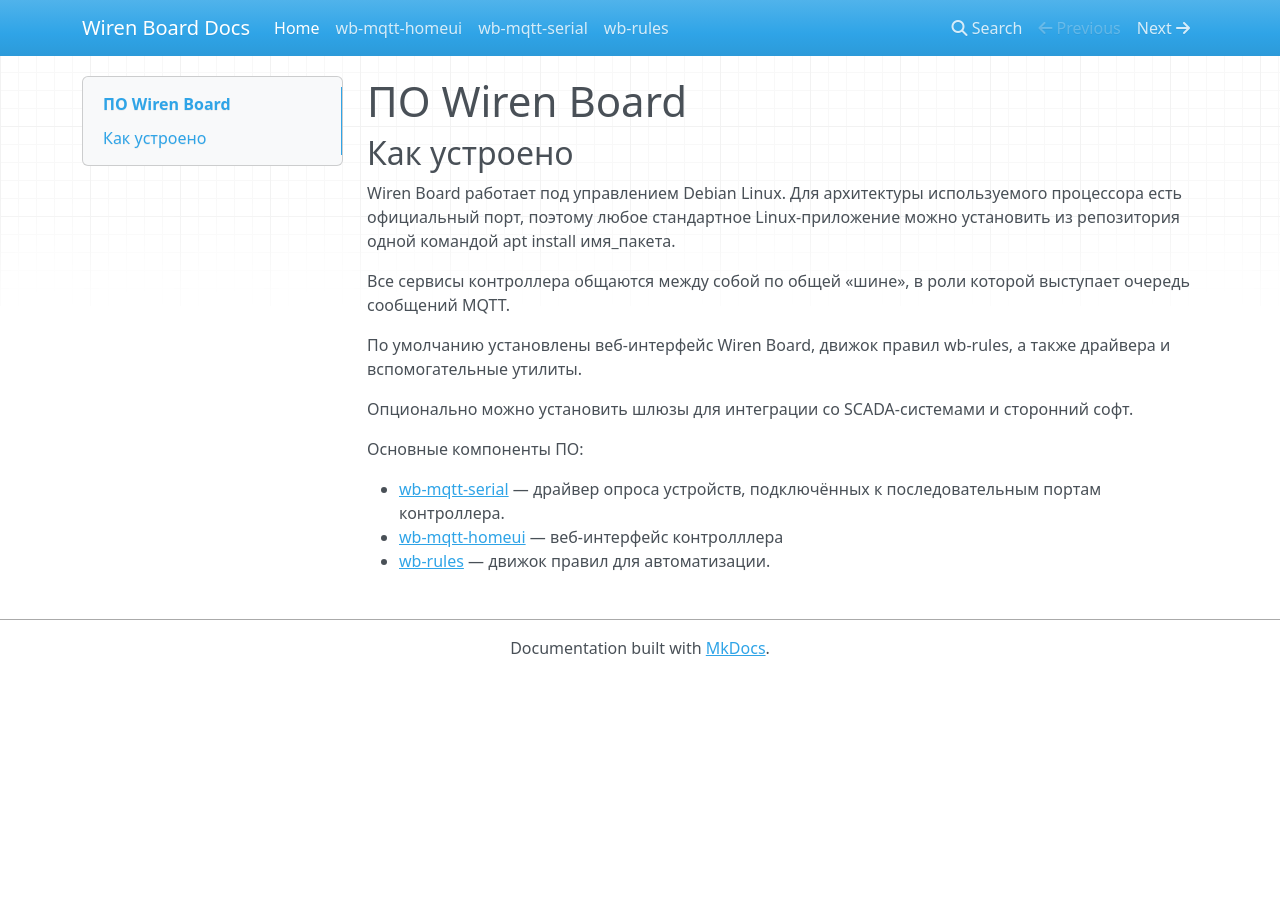
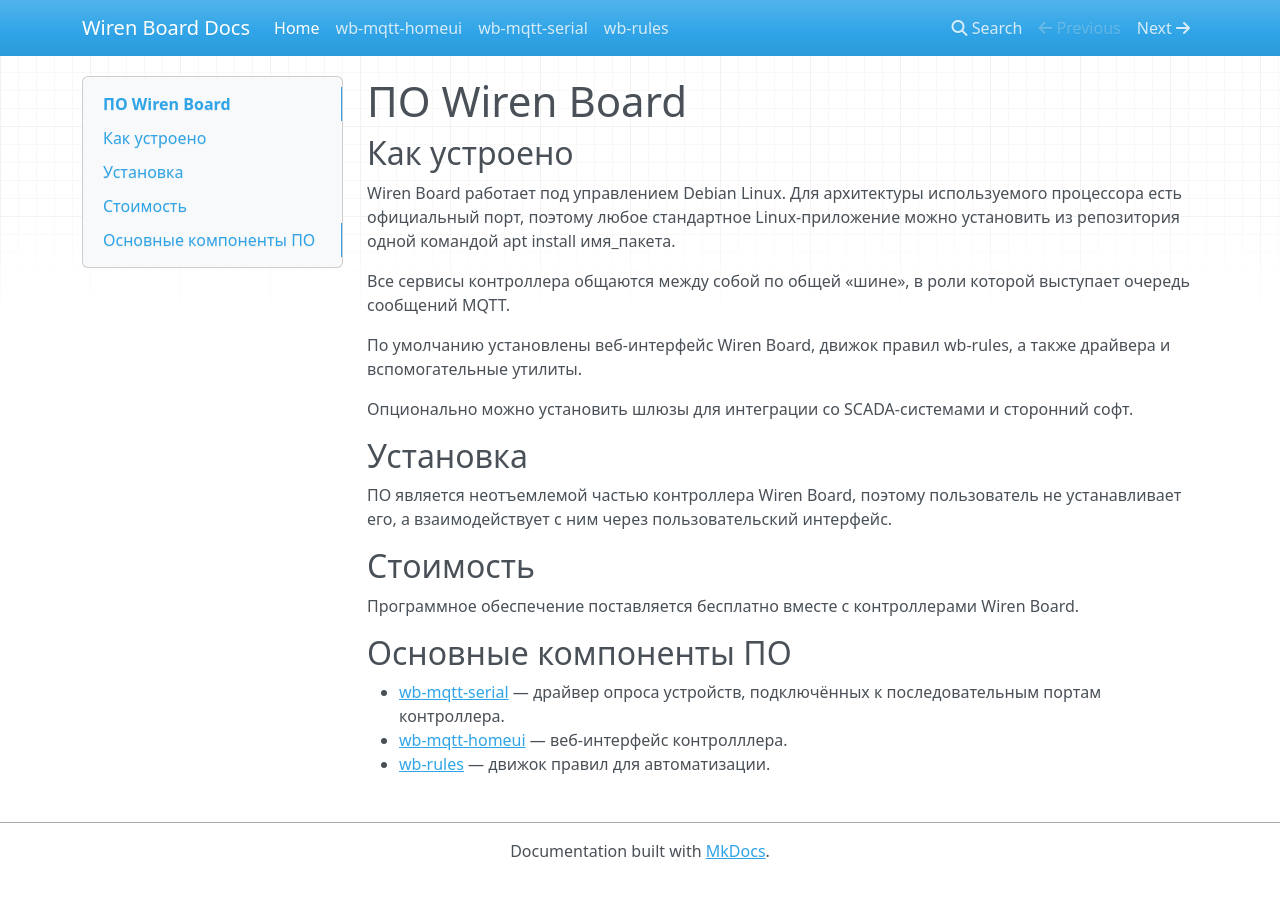
Before and after one commit to aadegtyarev/mkdocs-test, an MkDocs documentation site: the page built from docs/index.md, in a window 1280 px wide. Built offline with MkDocs 1.6.1, drawn with Linux system fonts in a browser that asks for light colours; nearby versions of some CDN libraries.

Commit message:
change index.md

```diff
--- a/docs/index.md
+++ b/docs/index.md
@@ -9,8 +9,16 @@
 
 Опционально можно установить шлюзы для интеграции со SCADA-системами и сторонний софт.
 
-Основные компоненты ПО:
+## Установка
+
+ПО является неотъемлемой частью контроллера Wiren Board, поэтому пользователь не устанавливает его, а взаимодействует с ним через пользовательский интерфейс.
+
+## Стоимость
+
+Программное обеспечение поставляется бесплатно вместе с контроллерами Wiren Board.
+
+## Основные компоненты ПО
 
 - [wb-mqtt-serial](wb-mqtt-serial/index.md) — драйвер опроса устройств, подключённых к последовательным портам контроллера.
-- [wb-mqtt-homeui](wb-mqtt-homeui/index.md) — веб-интерфейс контролллера
+- [wb-mqtt-homeui](wb-mqtt-homeui/index.md) — веб-интерфейс контролллера.
 - [wb-rules](wb-rules/index.md) — движок правил для автоматизации.
```
